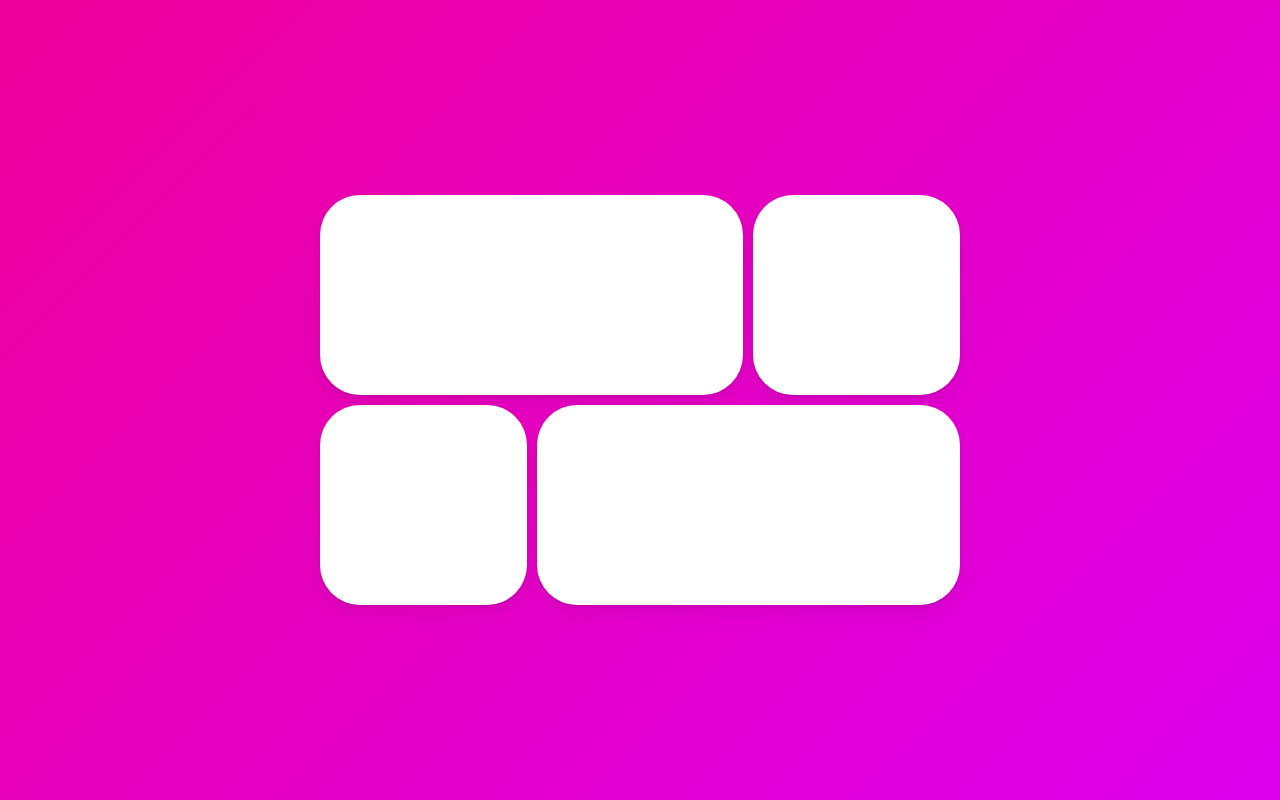
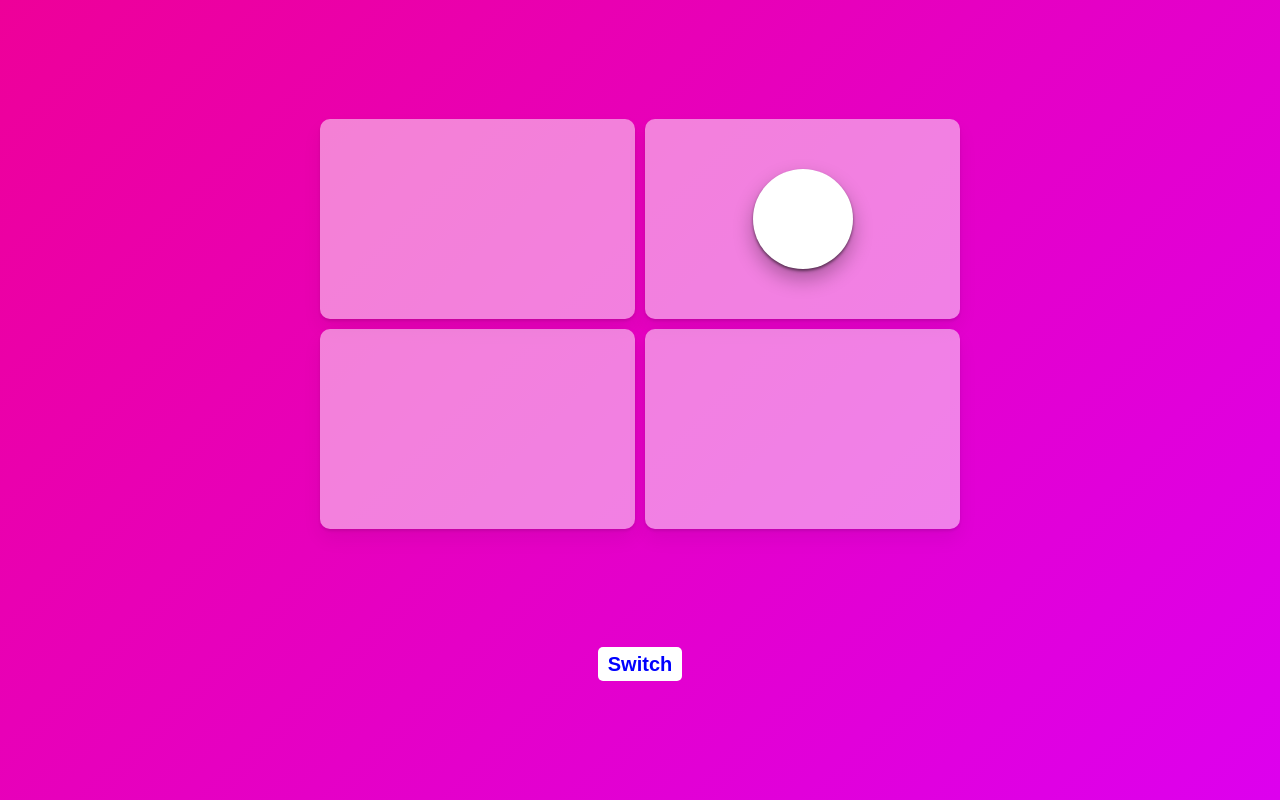
Before and after one commit to hyeonjy/framer-motion, a React (Create React App) app: page / in a window 1280 px wide. Built offline with nearby package versions, Linux system fonts and the light colour scheme.

Commit message:
ADD 4 box and click button using layout animation

```diff
--- a/src/App.tsx
+++ b/src/App.tsx
@@ -6,26 +6,26 @@ const Wrapper = styled(motion.div)`
   height: 100vh;
   width: 100vw;
   display: flex;
-  justify-content: space-around;
+  flex-direction: column;
+  justify-content: space-evenly;
   align-items: center;
 `;
 
 const Grid = styled.div`
   display: grid;
-  grid-template-columns: repeat(3, 1fr);
+  grid-template-columns: repeat(2, 1fr);
   width: 50vw;
   gap: 10px;
-  div:first-child,
-  div:last-child {
-    grid-column: span 2;
-  }
 `;
 
 const Box = styled(motion.div)`
   height: 200px;
-  background-color: rgba(255, 255, 255, 1);
-  border-radius: 40px;
+  background-color: rgba(255, 255, 255, 0.5);
+  border-radius: 10px;
   box-shadow: 0 2px 3px rgba(0, 0, 0, 0.1), 0 10px 20px rgba(0, 0, 0, 0.06);
+  display: flex;
+  justify-content: center;
+  align-items: center;
 `;
 
 const Overlay = styled(motion.div)`
@@ -37,16 +37,66 @@ const Overlay = styled(motion.div)`
   align-items: center;
 `;
 
+const Circle = styled(motion.div)`
+  background-color: white;
+  height: 100px;
+  width: 100px;
+  box-shadow: 0 2px 3px rgba(0, 0, 0, 0.5), 0 10px 20px rgba(0, 0, 0, 0.3);
+`;
+
+const Button = styled(motion.div)`
+  font-size: 20px;
+  font-weight: 600;
+  border-radius: 5px;
+  padding: 5px 10px;
+  background-color: white;
+  color: blue;
+  text-align: center;
+  cursor: pointer;
+`;
+
 function App() {
   const [id, setId] = useState<null | string>(null);
+  const [clicked, setClicked] = useState(false);
+  const toggleClicked = () => setClicked((prev) => !prev);
 
   return (
     <Wrapper>
       <Grid>
         {["1", "2", "3", "4"].map((n) => (
-          <Box onClick={() => setId(n)} key={n} layoutId={n} />
+          <Box
+            onClick={() => setId(n)}
+            key={n}
+            layoutId={n}
+            whileHover={{
+              scale: 1.1,
+              y: n === "1" || n === "2" ? -20 : 20,
+              x: n === "2" || n === "4" ? 20 : -20,
+              transition: {
+                delay: 0.2,
+                duration: 0.3,
+                type: "tween",
+              },
+            }}
+          >
+            {n === "2" && !clicked ? (
+              <Circle layoutId="circle" style={{ borderRadius: "50px" }} />
+            ) : null}
+            {n === "3" && clicked ? (
+              <Circle layoutId="circle" style={{ borderRadius: "50px" }} />
+            ) : null}
+          </Box>
         ))}
       </Grid>
+      <Button
+        onClick={toggleClicked}
+        whileTap={{
+          scale: 1.2,
+          color: "tomato",
+        }}
+      >
+        Switch
+      </Button>
       <AnimatePresence>
         {id ? (
           <Overlay
@@ -55,7 +105,10 @@ function App() {
             animate={{ backgroundColor: "rgba(0,0,0,0.5)" }}
             exit={{ backgroundColor: "rgba(0,0,0,0)" }}
           >
-            <Box layoutId={id} style={{ width: 400, height: 200 }} />
+            <Box
+              layoutId={id}
+              style={{ width: 400, height: 200, backgroundColor: "white" }}
+            />
           </Overlay>
         ) : null}
       </AnimatePresence>
```
